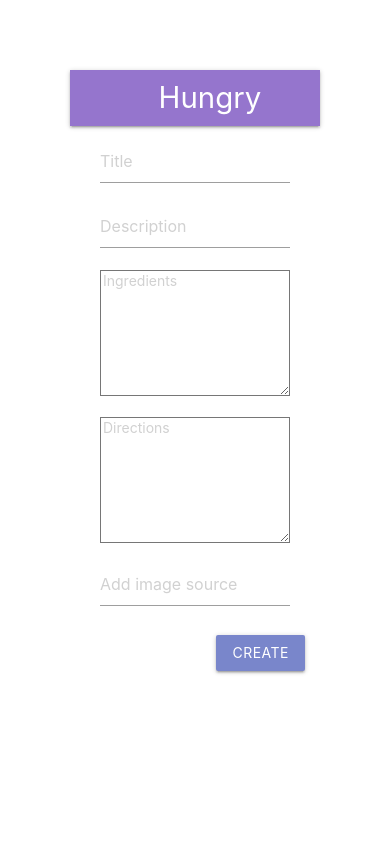
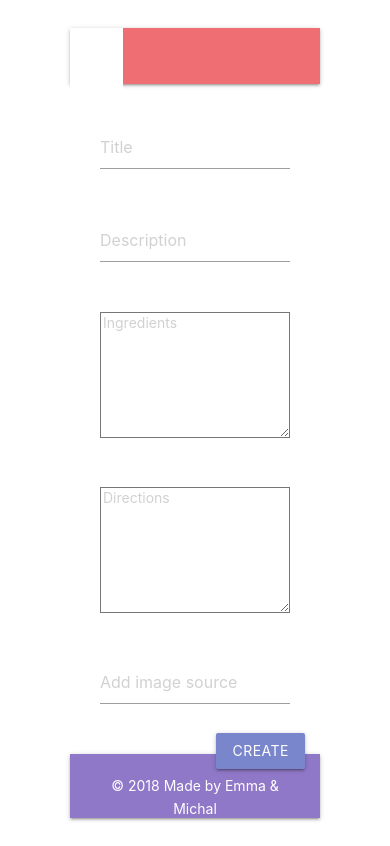
Before and after one commit to vahyno/project3_mungry-back, a React (Create React App) app in the folder frontend/: page /recipes/new in a window 390 px wide. Built offline with nearby package versions, Linux system fonts and the light colour scheme.

Commit message:
updated styling

```diff
--- a/frontend/public/index.html
+++ b/frontend/public/index.html
@@ -16,11 +16,14 @@
       Notice the use of %PUBLIC_URL% in the tags above.
       It will be replaced with the URL of the `public` folder during the build.
       Only files inside the `public` folder can be referenced from the HTML.
-
       Unlike "/favicon.ico" or "favicon.ico", "%PUBLIC_URL%/favicon.ico" will
       work correctly both with client-side routing and a non-root public URL.
       Learn how to configure a non-root public URL by running `npm run build`.
     -->
+    <script src="https://use.fontawesome.com/10b1a8422a.js"></script>
+    <link rel="stylesheet" href="https://use.fontawesome.com/releases/v5.0.13/css/all.css" integrity="sha384-DNOHZ68U8hZfKXOrtjWvjxusGo9WQnrNx2sqG0tfsghAvtVlRW3tvkXWZh58N9jp" crossorigin="anonymous">
+
+
     <!-- Bootstrap / Materialize -->
     <link rel="stylesheet" href="https://stackpath.bootstrapcdn.com/bootstrap/4.1.1/css/bootstrap.min.css" integrity="sha384-WskhaSGFgHYWDcbwN70/dfYBj47jz9qbsMId/iRN3ewGhXQFZCSftd1LZCfmhktB" crossorigin="anonymous">
     <link rel="stylesheet" href="https://cdnjs.cloudflare.com/ajax/libs/materialize/1.0.0-beta/css/materialize.min.css">
--- a/frontend/src/App.css
+++ b/frontend/src/App.css
@@ -1,3 +1,4 @@
+
 .brand-logo {
 	margin-left: 1em;
 }
@@ -28,8 +29,37 @@
 	margin-bottom: 4em;
 }
 
+/*nav and hamburger*/
+.hamburger {
+	display: none;
+}
+
+.dropdown {
+	display: none;
+}
+
+/*//////////*/
+
 .vote h6 {
 	padding: 0em 2em;
+}
+
+.col {
+	margin-top: 3em;
+}
+
+.footer-copyright {
+	width: 100%;
+	text-align: center;
+	background-color: #8F78C8;
+	box-shadow: 0 2px 2px 0 rgba(0,0,0,0.14), 0 3px 1px -2px rgba(0,0,0,0.12), 0 1px 5px 0 rgba(0,0,0,0.2);
+	margin-top: 3em;
+}
+
+.footer-copyright .container {
+	color: #FFF;
+	height: 64px;
+	padding-top: 1.5em;
 }
 
 /*single post page*/
@@ -40,11 +70,10 @@
 .ingredients-section {
 	margin: auto;
     width: 60%;
+
 }
 
-.ingredients {
 
-}
 
 h5 {
 	text-align: center;
@@ -88,3 +117,78 @@ img {
 textarea {
 	height: 9em;
 }
+
+
+@media screen and (max-width: 760px){
+/*	nav .brand-logo {
+		font-size: 16px;
+		margin-left: auto;
+	}
+	nav ul {
+		font-size: 16px;
+		margin: auto;
+	}*/
+
+	.hamburger {
+		display: block;
+	}
+
+	.fa .fas {
+		color: #8F78C8;
+	}
+	.nav-wrapper {
+		display: none;
+	}
+
+	.dropbtn {
+	    background-color: #FFF;
+	    color: white;
+	    padding: 1em;
+	    font-size: 16px;
+	    border: none;
+	    cursor: pointer;
+	    text-align: right;
+	    margin: auto;
+
+	}
+
+	/* Dropdown button on hover & focus */
+	.dropbtn:hover, .dropbtn:focus {
+	    background-color: #2980B9;
+	}
+
+	/* The container <div> - needed to position the dropdown content */
+	.dropdown {
+	    position: relative;
+	    display: inline-block;
+	    float: left;
+	}
+	/* Dropdown Content (Hidden by Default) */
+	.dropdown-content {
+	    display: none;
+	    position: absolute;
+	    background-color: #f1f1f1;
+	    min-width: 160px;
+	    box-shadow: 0px 8px 16px 0px rgba(0,0,0,0.2);
+	    z-index: 99;
+	}
+
+	/* Links inside the dropdown */
+	.dropdown-content a {
+	    color: black;
+	    padding: 12px 16px;
+	    text-decoration: none;
+	    display: block;
+	}
+
+	/* Change color of dropdown links on hover */
+	.dropdown-content a:hover {
+		background-color: #ddd
+	}
+
+	/* Show the dropdown menu (use JS to add this class to the .dropdown-content container when the user clicks on the dropdown button) */
+	.show {
+		display:block;
+	}
+
+ }
--- a/frontend/src/App.js
+++ b/frontend/src/App.js
@@ -13,8 +13,17 @@ import './App.css';
 class App extends Component {
   render() {
     return (
+
       <div className="App ">
         <nav>
+
+        <div class="dropdown">
+          <button class="dropbtn"><div class="hamburger"><i class="fas fa-bars"></i></div></button>
+          <div id="myDropdown" class="dropdown-content">
+              <li><Link to ="/" >Home</Link></li>
+              <li><Link to ="/recipes/new" >Create Recipe</Link></li>
+          </div>
+      </div>
             <div className="nav-wrapper deep-purple lighten-2">
               <p className="brand-logo">Hungry Mungry's Recipe Book</p>
               <ul id="nav-mobile" className="right hide-on-med-and-down">
@@ -26,6 +35,8 @@ class App extends Component {
 
 
 
+
+
         <Switch>
           <Route path="/" exact component={Recipes} />
           <Route path="/recipes/new" exact component={NewRecipe} />
@@ -33,6 +44,13 @@ class App extends Component {
           <Route path="/recipes/:recipe_id" exact component={SingleRecipe} />
         </Switch>
 
+        <footer>
+          <div className="footer-copyright">
+              <div className="container">
+              © 2018 Made by Emma & Michal
+              </div>
+          </div>
+        </footer>
 
       </div>
     );
--- a/frontend/src/index.css
+++ b/frontend/src/index.css
@@ -1,4 +1,4 @@
 body {
-	margin: 5em;
+	margin: 2em 5em;
 	line-height: 1.618em;
 }
```
Also changed, not shown: 1 other file (tests, documents, lock files or other folders).
